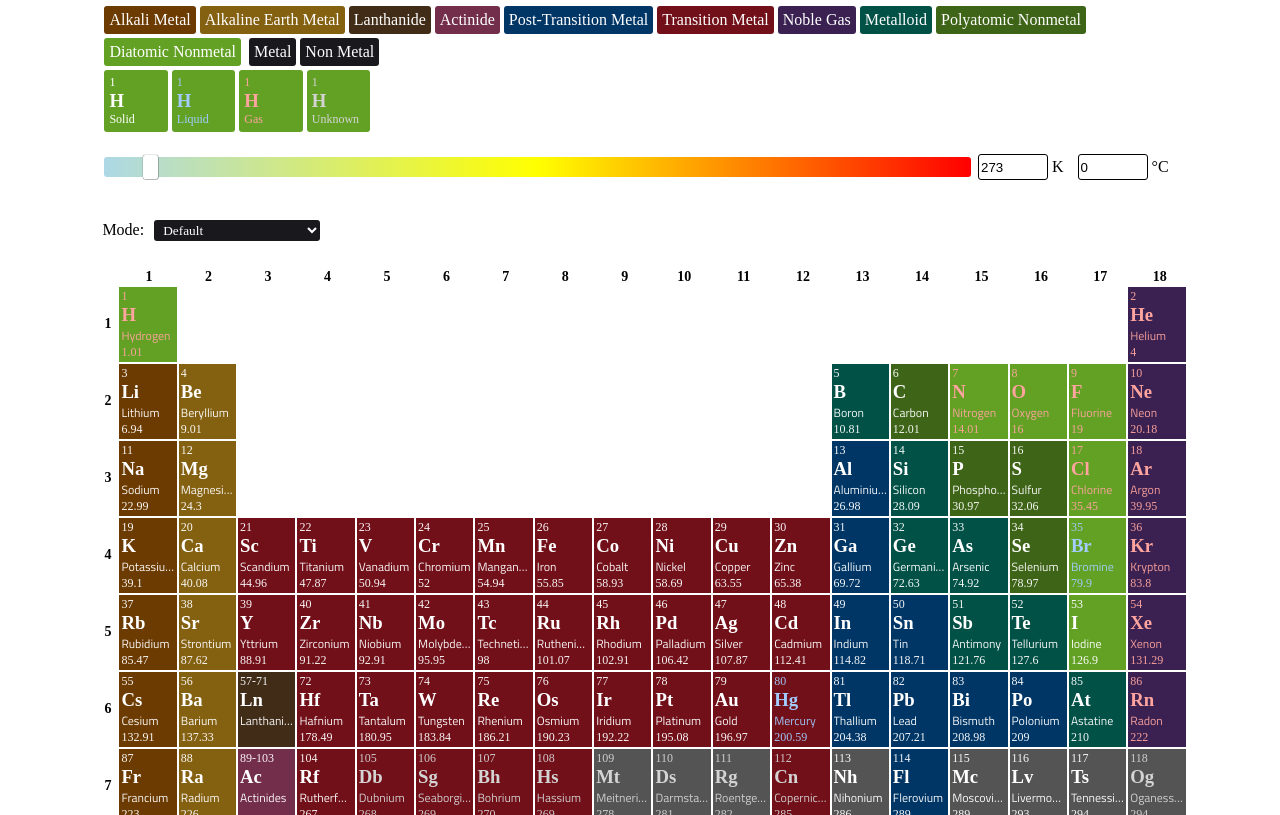
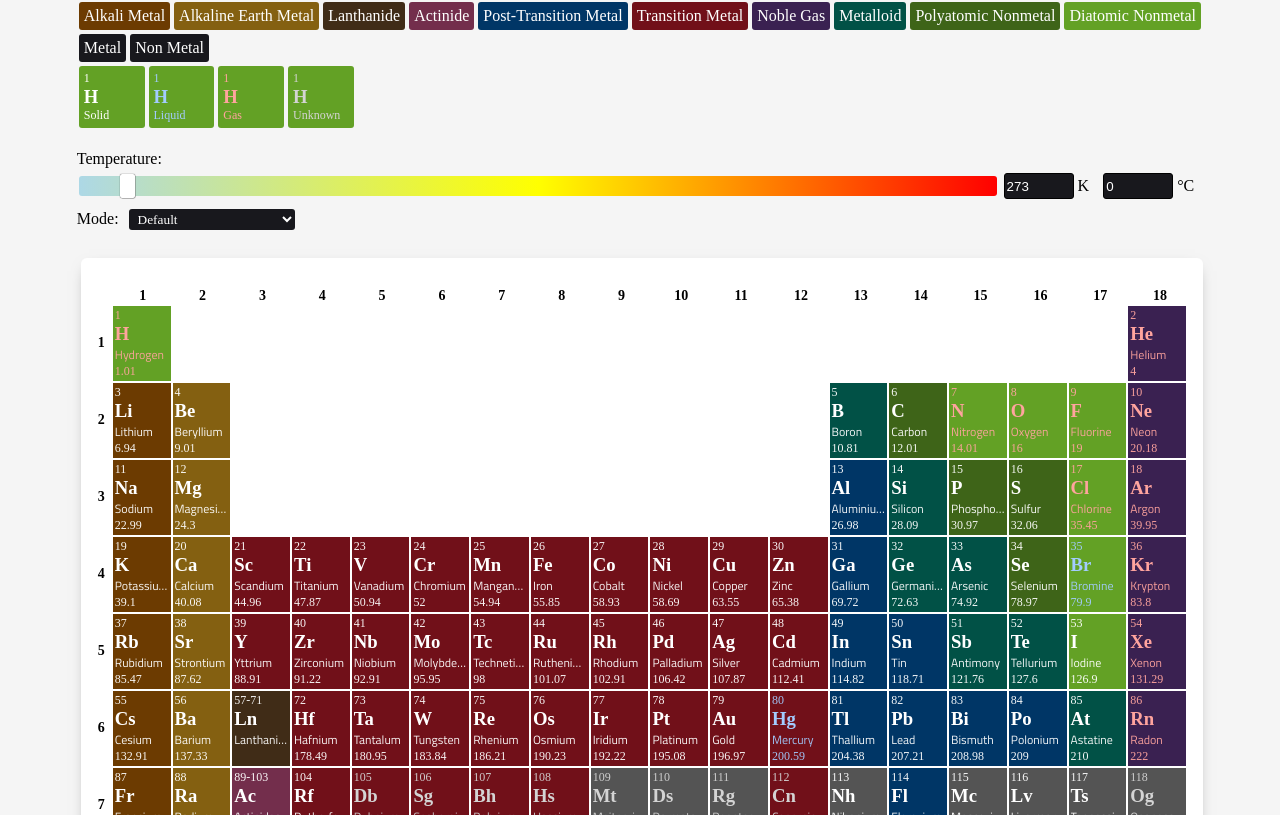
Before and after one commit to scientific-dev/periodic-table, a Svelte app: page / in a window 1280 px wide. Shown: the part 445-1260 px from the top of the page. Built offline with nearby package versions, Linux system fonts and the light colour scheme; a web font is replaced by a local one.

Commit message:
refactor: design

```diff
--- a/src/App.svelte
+++ b/src/App.svelte
@@ -72,6 +72,6 @@
 	}
 
 	@media (min-width: 1200px) {
-		.main { padding: 5vw 8vw; }
+		.main { padding: 5vw 6vw; }
 	}
 </style>
--- a/src/components/Main.svelte
+++ b/src/components/Main.svelte
@@ -92,6 +92,7 @@
 
         gradientDisplay = false;
         document.getElementById('mode-select').value = 'default';
+        document.getElementById('table-wrapper').classList.remove('color-white');
 
         for (let i = 0; i < elements.length; i++) f(i);
     }
@@ -111,10 +112,11 @@
             if (!x) {
                 elem.style.opacity = 0.2;
                 elem.style.backgroundColor = '#000';
-            } else elem.style.backgroundColor = mixColor('#63a125', '#000', (max - x) / max).hex;
+            } else elem.style.backgroundColor = mixColor('#74c722', '#000', (max - x) / max).hex;
         }
 
         document.getElementById('table-scroll').scrollIntoView();
+        document.getElementById('table-wrapper').classList.add('color-white');
     }
 
     $: {
@@ -132,7 +134,7 @@
 <svelte:window on:hashchange={onHashChange}/>
 
 <div class="main" id="main">
-    <div class="display-element">
+    <div class="display-element shadow">
         <h3 class="m-0" on:click={() => window.open(displayElement.src)}>{displayElement.nm}</h3>
         <p>{displayElement.des || 'No Description Available'}</p>
 
@@ -191,6 +193,7 @@
         </div>
     </div>
 
+    <p style="margin: 0; margin-bottom: 5px;">Temperature:</p>
     <div class="inputs flex flex-wrap" id="table-scroll">
         <input type="range" min=0 max=6000 default=0 bind:value={temperature}/>
 
@@ -211,19 +214,11 @@
         </div>
     </div>
 
-    {#if gradientDisplay}
-        <div class="g-index">
-            <p>Min</p>
-            <span></span>
-            <p>Max</p>
-        </div>
-    {/if}
-
     <ModeSelect onChange={x => (x == 'default') ? normalizeTableDisplay() : gradientValueDisplay(x)}/>
     <br/>
 
     <div on:click={normalizeTableDisplay}>
-        <Table {elements} {displayElementHandler}/>
+        <Table {elements} {gradientDisplay} {displayElementHandler}/>
     </div>
 
     <hr style="margin-top: 40px"/>
@@ -238,8 +233,8 @@
     .display-element {
         margin-bottom: 20px;
         padding: min(2vw, 2vh);
-        border: 2px dashed var(--fg);
-        border-radius: 5px;
+        background-color: var(--hl);
+        border-radius: 3px;
     }
 
     .display-element *, .item-state * { margin: 0; }
@@ -269,21 +264,6 @@
         font-size: 14px;
         font-weight: bold;
     }
-
-    .g-index {
-        display: flex;
-        flex-wrap: nowrap;
-        margin-bottom: 20px;
-        margin-top: max(-2vh, -2vw);
-    }
-
-    .g-index span {
-        flex-grow: 1;
-        background: linear-gradient(to left, #000, #63a125);
-        border-radius: 3px;
-    }
-
-    .g-index p { margin: 0 10px; }
 
     .series {
         margin-top: 10px;
@@ -331,7 +311,7 @@
     }
 
     .footer a { color: var(--fg); }
-    .inputs { margin-bottom: min(5vw, 5vh); }
+    .inputs { margin-bottom: 10px; }
     .inputs div { margin: 0 5px; }
     .inputs p { margin: 4px; }
 
@@ -339,6 +319,8 @@
         outline: none;
         border-radius: 3px;
         border: 1px solid var(--dark-fg);
+        background-color: var(--fg);
+        color: var(--bg);
     }
 
     input[type=range] {
--- a/src/components/ModeSelect.svelte
+++ b/src/components/ModeSelect.svelte
@@ -22,11 +22,13 @@
 </div>
 
 <style>
-    .mode-box p { margin: 0 10px; }
+    .mode-box p {
+        margin: 0;
+        margin-right: 10px;
+    }
 
     .mode-box {
         margin-bottom: 10px;
-        margin-left: -10px;
     }
 
     .mode-box select {
--- a/src/components/Table.svelte
+++ b/src/components/Table.svelte
@@ -1,7 +1,7 @@
 <script>
     import Element from './Element.svelte';
 
-    export let elements, displayElementHandler;
+    export let elements, displayElementHandler, gradientDisplay;
     let tableRow = [];
 
     const rowIndex = r => {
@@ -41,7 +41,15 @@
     }
 </script>
 
-<div class="table-wrapper">
+<div class="table-wrapper shadow" id="table-wrapper">
+    {#if gradientDisplay}
+        <div class="g-index">
+            <p>Min</p>
+            <span></span>
+            <p>Max</p>
+        </div>
+    {/if}
+
     <div class="table">
         <div class="row" style="margin-left: calc(var(--font-size) + 6px);">
             {#each Array(18) as _, i}
@@ -71,10 +79,17 @@
 
 <style>
     :global(:root) {
-        --cell-size: calc((100% - 113px) / 18);
+        --cell-size: calc((100% - 123px) / 18);
         --ix-size-full: calc(var(--cell-size) + 5px);
         --cell-size-full: calc(var(--cell-size) + 4px);
         --font-size: 12px;
+    }
+
+    .table-wrapper {
+        padding: 30px 15px;
+        background-color: var(--hl);
+        border-radius: 6px;
+        margin-left: 4px;
     }
 
     .row {
@@ -121,6 +136,20 @@
         display: block;
     }
 
+    .g-index {
+        display: flex;
+        flex-wrap: nowrap;
+        margin-bottom: 20px;
+    }
+
+    .g-index span {
+        flex-grow: 1;
+        background: linear-gradient(to left, #000, #63a125);
+        border-radius: 3px;
+    }
+
+    .g-index p { margin: 0 10px; }
+
     @media (max-width: 1200px) {
         .table-wrapper { --font-size: 8px; }
     }
--- a/src/styles/global.css
+++ b/src/styles/global.css
@@ -1,7 +1,7 @@
 :root {
 	--bg: white;
 	--fg: var(--dark);
-	--hl: rgb(241, 241, 241);
+	--hl: white;
 
 	--dark: #18181d;
 
@@ -28,7 +28,7 @@ html { scroll-behavior: smooth; }
 
 body {
 	margin: 0;
-	background-color: white;
+	background-color: rgb(245, 245, 245);
 	color: black;
 	font-family: "Recursive";
 }
@@ -39,7 +39,7 @@ body {
 
 	--fg: white;
 	--bg: var(--dark);
-	--hl: #262631;
+	--hl: #2c2c35;
 
 	--dark-fg: rgb(236, 236, 236);
 	--btn-bg: #313138;
@@ -77,6 +77,10 @@ body {
 .strong { font-weight: bold; }
 .m-0 { margin: 0; }
 
+.color-white .element {
+	color: white!important;
+}
+
 .trim-text {
 	overflow: hidden;
 	white-space: nowrap;
@@ -89,3 +93,9 @@ body {
     -moz-transition: .2s;
     -o-transition: .2s;
 }
+
+.shadow {
+	-webkit-box-shadow: 0px 5px 15px -8px rgba(0,0,0,0.5);
+	-moz-box-shadow: 0px 5px 15px -8px rgba(0,0,0,0.5);
+	box-shadow: 0px 5px 15px -8px rgba(0,0,0,0.5);
+}
```
